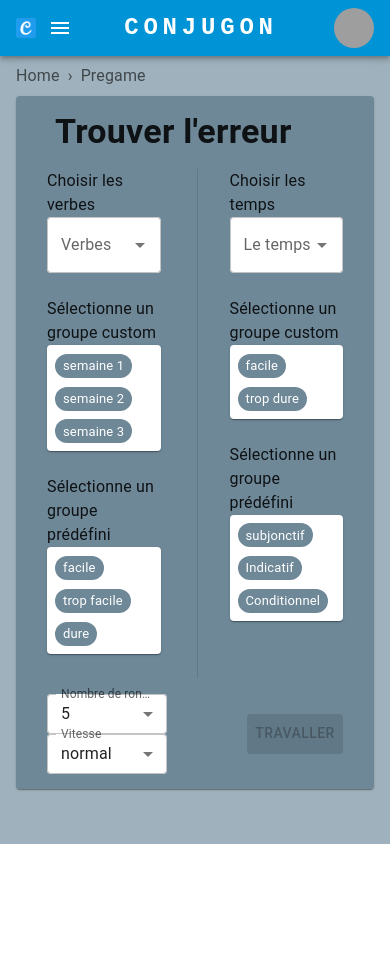
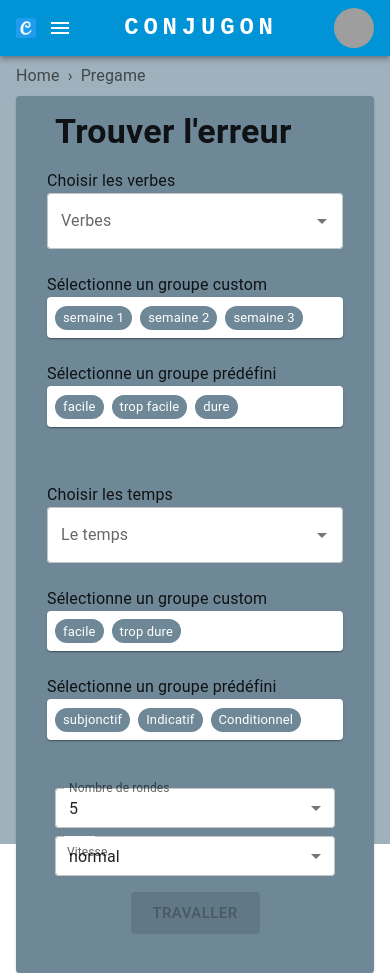
Before and after one commit to fnduister/conjugon, a React (Create React App) app: page /pregame in a window 390 px wide. Before the commit the page ends 844 px from the top, so only its background shows below. Built offline with nearby package versions, Linux system fonts and the light colour scheme; grey boxes are pictures that could not be loaded.

Commit message:
working on responsiveness

```diff
--- a/src/Components/InputChip/InputChip.tsx
+++ b/src/Components/InputChip/InputChip.tsx
@@ -27,7 +27,7 @@ const InputChip = ({placeholder, deleteFunc,changeFunc, selectList, currentList,
       getOptionLabel={(option) => option}
       renderTags={(value: readonly string[], getTagProps) =>
         value.map((option: string, index: number) => (
-          <ItemChip isTense={isTense} key={index} data={option} withDelete deleteFunc={deleteFunc}/>
+          <ItemChip isTense key={index} data={option} withDelete deleteFunc={deleteFunc}/>
         ))
       }
 
--- a/src/Components/ListChip/ItemChip.tsx
+++ b/src/Components/ListChip/ItemChip.tsx
@@ -37,6 +37,14 @@ const ItemChip = ({isTense, selectFunc, popperData, hover, select, data, withDel
 
   const open = Boolean(anchorEl);
 
+  const getData = (data: string) => {
+    if (isTense) {
+      if (data in VerbToText) {
+        return VerbToText[data as keyof typeof VerbToText]
+      }else return data
+    }else return data
+  }
+
   return (
     <>
       <Chip
@@ -46,7 +54,7 @@ const ItemChip = ({isTense, selectFunc, popperData, hover, select, data, withDel
         onMouseEnter={hover ? handlePopoverOpen : undefined}
         onMouseLeave={hover ? handlePopoverClose : undefined}
         color={selected ? "warning" : "primary"}
-        label={data}
+        label={getData(data)}
         onClick={select ? handleClick : undefined}
         onDelete={(withDelete && deleteFunc) ? (e: any) => deleteFunc(data) : undefined}
       />
--- a/src/Data/defaults.ts
+++ b/src/Data/defaults.ts
@@ -12,7 +12,7 @@ export const VerbToText = {
   imparfait: "imparfait",
   passeSimple: "passé simple",
   futurSimple: "futur simple",
-  plusQueParfait: "plus que parfait",
+  plusQueParfait: "plus-que-parfait",
   passeAnterieur: "passé antérieur",
   futurAnterieur: "futur antérieur",
   subjonctifPasse: "subjonctif passé",
@@ -124,8 +124,8 @@ export const d_customTenseGroups = [
 
 export const d_presetTenseGroups = [
   { title: "subjonctif", data: ["subjonctifPresent", "subjonctifPasse", "subjonctifImparfait"] },
-  { title: "Indicatif", data: ["Indicatif imparfait", "Indicatif plus-que-parfait", "Indicatif futur antérieur"] },
-  { title: "Conditionnel", data: ["Conditionnel présent", "Conditionnel passé"] },
+  { title: "Indicatif", data: ["imparfait", "plusQueParfait", "futurAnterieur"] },
+  { title: "Conditionnel", data: ["conditionnelPresent", "conditionnelPasse"] },
 ]
 
 export const d_customVerbGroups = [
--- a/src/Pages/Games/FindError/FindError.tsx
+++ b/src/Pages/Games/FindError/FindError.tsx
@@ -4,6 +4,7 @@ import React, { useEffect, useState } from 'react'
 import { useRecoilValue, useRecoilState } from 'recoil'
 import GameHeader from '../../../Components/GameHeader/GameHeader'
 import ProgressBar from '../../../Components/ProgressBar/ProgressBar'
+import { VerbToText } from '../../../Data/defaults'
 import { FindErrorGameInfo, RaceGameInfo, UpdateHeader, Verb } from '../../../Data/interfaces'
 import { currentVerbsState, conjugationTables, tensesState, currentTensesState, ongoingGameState, timerState } from '../../../Data/State'
 import { findPronoun, shuffle } from '../../../utils'
@@ -61,7 +62,6 @@ const FindError = () => {
             const errorConjuge = errorTable[errorTense as keyof Verb]
             console.log("🚀 ~ file: FindError.tsx:61 ~ resetGame ~ errorConjuge", errorConjuge)
             let error = ""
-            let errorPronoun = ""
             let pronounPos = 0
             if (errorConjuge !== undefined) {
                 do {
@@ -169,7 +169,7 @@ const FindError = () => {
                     <GameHeader update={headerData.update} target={headerData.target} />
                     <Container sx={{ display: 'flex', justifyContent: 'center', mt: 2, mb: 2 }}>
                         <AnimatedBox style={props}>
-                            <Typography variant='body1' >{data[ongoingGameInfo.currentStep - 1] && (data[ongoingGameInfo.currentStep - 1].stepTense)}</Typography>
+                            <Typography variant='body1' >{data[ongoingGameInfo.currentStep - 1] && VerbToText[data[ongoingGameInfo.currentStep - 1].stepTense as keyof typeof VerbToText]}</Typography>
                         </AnimatedBox>
                     </Container>
                     <Container sx={{ width: 500, flexWrap: 'wrap', display: 'flex', justifyContent: 'center', mt: 2, mb: 2 }}>
--- a/src/Pages/Pregame/Pregame.tsx
+++ b/src/Pages/Pregame/Pregame.tsx
@@ -85,8 +85,9 @@ const Pregame = () => {
   return (
     <>
       <Typography sx={{ m: 0, mb: 2, ml: 3, fontWeight: 'bold' }} variant="h4">{currentGame.title}</Typography>
-      <Stack direction="row" spacing={2}
-        sx={{ display: 'flex', justifyContent: 'center' }}
+      <Stack spacing={2}
+        direction={{ xs: 'column', sm: 'row' }}
+        justifyContent='center'
         divider={<Divider orientation="vertical" sx={{ width: '5px' }} flexItem />}
       >
         <Container>
@@ -101,16 +102,16 @@ const Pregame = () => {
           <Typography variant="body1">Choisir les temps</Typography>
           <InputChip isTense selectList={getTenses()} changeFunc={handleChangeTense} placeholder='Le temps' deleteFunc={handleDeleteTense} currentList={currentTenses} />
           <Typography variant="body1">Sélectionne un groupe custom</Typography>
-          <ListChip chipData={currentCustomTenseGroups} selectFunc={handleSelectTense} />
+          <ListChip isTense chipData={currentCustomTenseGroups} selectFunc={handleSelectTense} />
           <Typography variant="body1">Sélectionne un groupe prédéfini</Typography>
-          <ListChip chipData={presetTenseGroups} selectFunc={handleSelectTense} />
+          <ListChip isTense chipData={presetTenseGroups} selectFunc={handleSelectTense} />
         </Container>
       </Stack>
-      <Container sx={{ mt: 2, display: 'flex', flexDirection: 'row', alignItems: 'center', justifyContent: "space-between" }} maxWidth="xl">
-        <Box>
+      <Stack direction={{ xs: 'column', sm: 'row' }} spacing={{xs: 2, sm: 12, md: 28}} justifyContent="space-between" alignItems="center" sx={{margin: 3}}>
+        <Stack direction={{ xs: 'column', sm: 'row'}} sx={{width: "100%", maxWidth: 'sm'}} spacing={1}>
           {
             currentGame.url !== "complete" &&
-            <FormControl disabled={currentGame.url === 'complete'} sx={{ m: 0, mr: 1, minWidth: 120 }}>
+            <FormControl disabled={currentGame.url === 'complete'} sx={{ m: 0, mr: 1, minWidth: 120, width: '100%' }}>
               <InputLabel id="step-max-label">Nombre de rondes</InputLabel>
               <Select
                 sx={{ background: 'white', height: 40 }}
@@ -127,8 +128,8 @@ const Pregame = () => {
               {/* <FormHelperText>With label + helper text</FormHelperText> */}
             </FormControl>
           }
-          <FormControl sx={{ m: 0, minWidth: 120 }}>
-            <InputLabel id="step-max-label">Vitesse</InputLabel>
+          <FormControl sx={{ m: 0, minWidth: 120, width: '100%' }}>
+            <InputLabel variant="filled" id="step-max-label">Vitesse</InputLabel>
             <Select
               sx={{ background: 'white', height: 40 }}
               labelId="speed-label"
@@ -142,11 +143,11 @@ const Pregame = () => {
             </Select>
             {/* <FormHelperText>With label + helper text</FormHelperText> */}
           </FormControl>
-        </Box>
-        <Button disabled={canAdvance()} sx={{ height: '40px' }} component={Link} to={"/games/" + currentGame.url} variant="contained" color="warning">
+        </Stack>
+        <Button disabled={canAdvance()} size='large' component={Link} to={"/games/" + currentGame.url} variant="contained" color="warning">
           Travaller
         </Button>
-      </Container>
+      </Stack>
     </>
   )
 }
```
Also changed, not shown: src/Pages/Games/Complete/Complete.tsx (+18 -10 lines).
